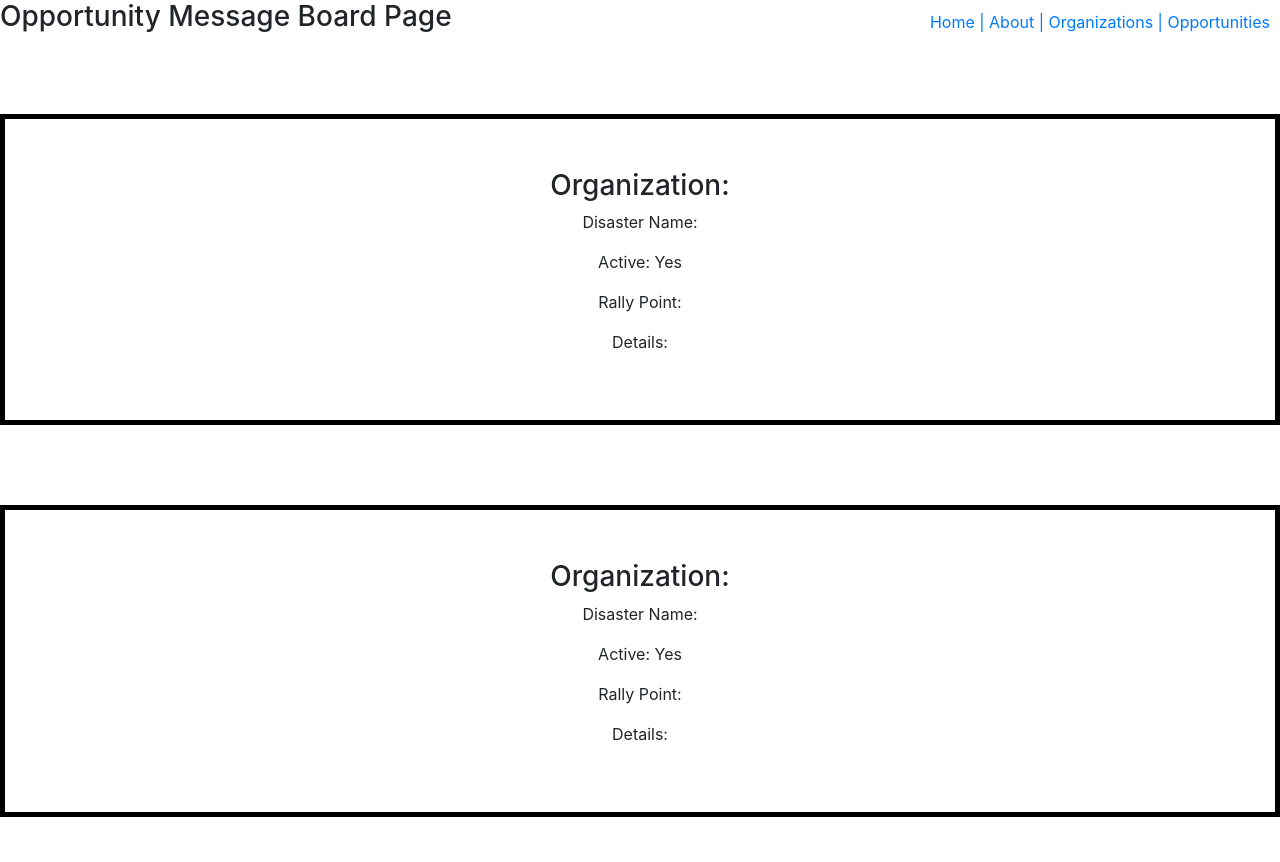
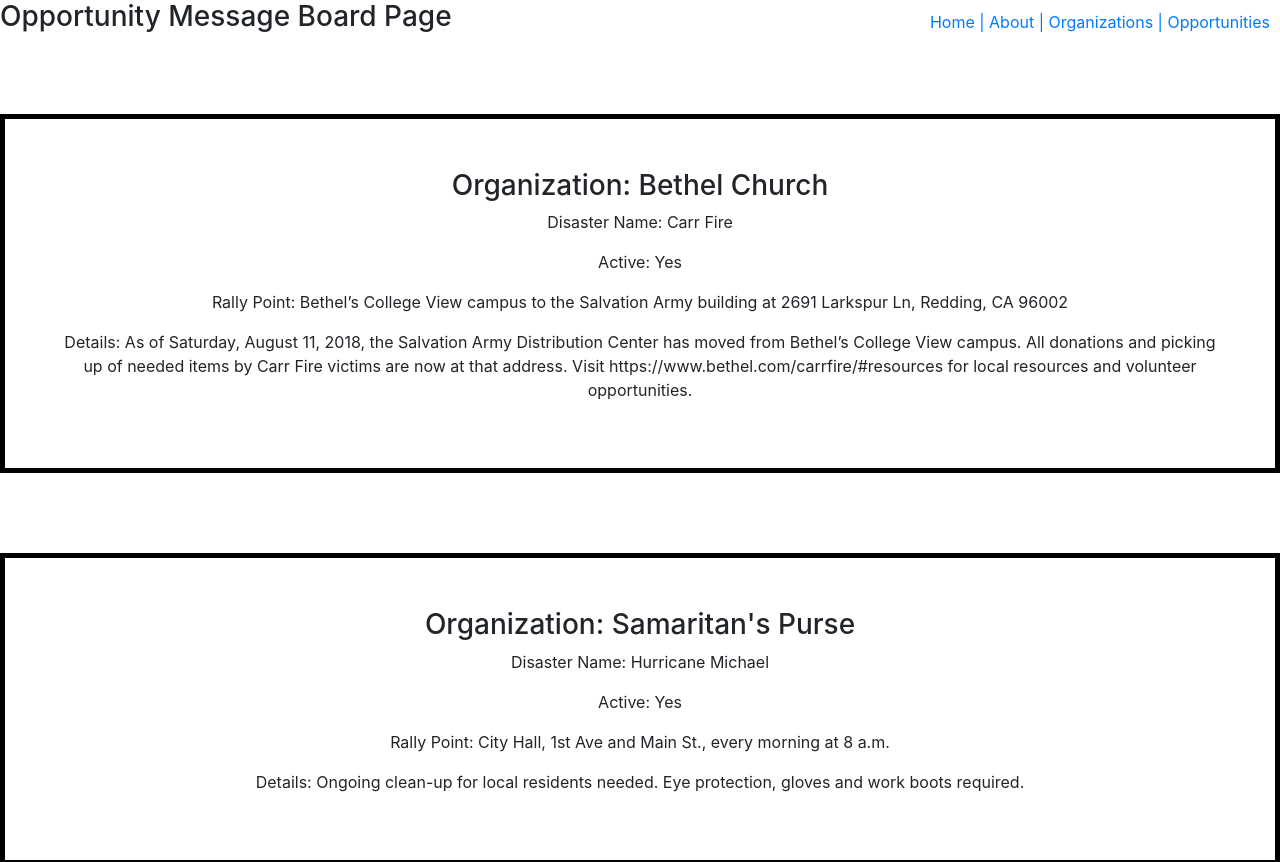
Before and after one commit to Lance-Barry/compassion_overcomes, a React (Create React App) app: page /opportunities in a window 1280 px wide. Shown: the top 862 px of the page. Built offline with nearby package versions, Linux system fonts and the light colour scheme.

Commit message:
Bug fix with opportunities not showing up

```diff
--- a/src/components/Opportunity.js
+++ b/src/components/Opportunity.js
@@ -2,11 +2,11 @@ import React from 'react';
 
 const Opportunity = ({ opportunity }) => (
   <div style={{margin: "50px auto", padding: "50px", marginTop: "80px", textAlign: "center", border: "5px solid black"}}>
-    <h3>Organization: { opportunity.Organization }</h3>
-    <p>Disaster Name: { opportunity.DisasterName }</p>
+    <h3>Organization: { opportunity.organization }</h3>
+    <p>Disaster Name: { opportunity.disaster }</p>
     <p>Active: { opportunity.isActive ? "Yes" : "Ended"}</p>
-    <p>Rally Point: { opportunity.RallyPoint}</p>
-    <p>Details: { opportunity.Details}</p>
+    <p>Rally Point: { opportunity.rallyPoint}</p>
+    <p>Details: { opportunity.details}</p>
   </div>
 )
 
```
